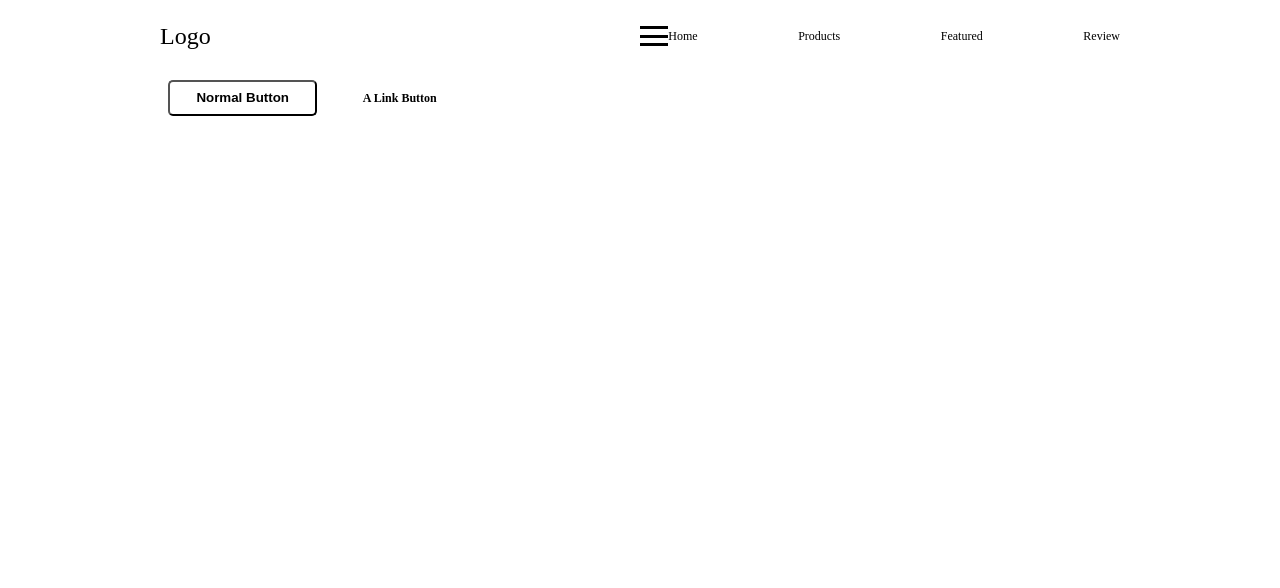
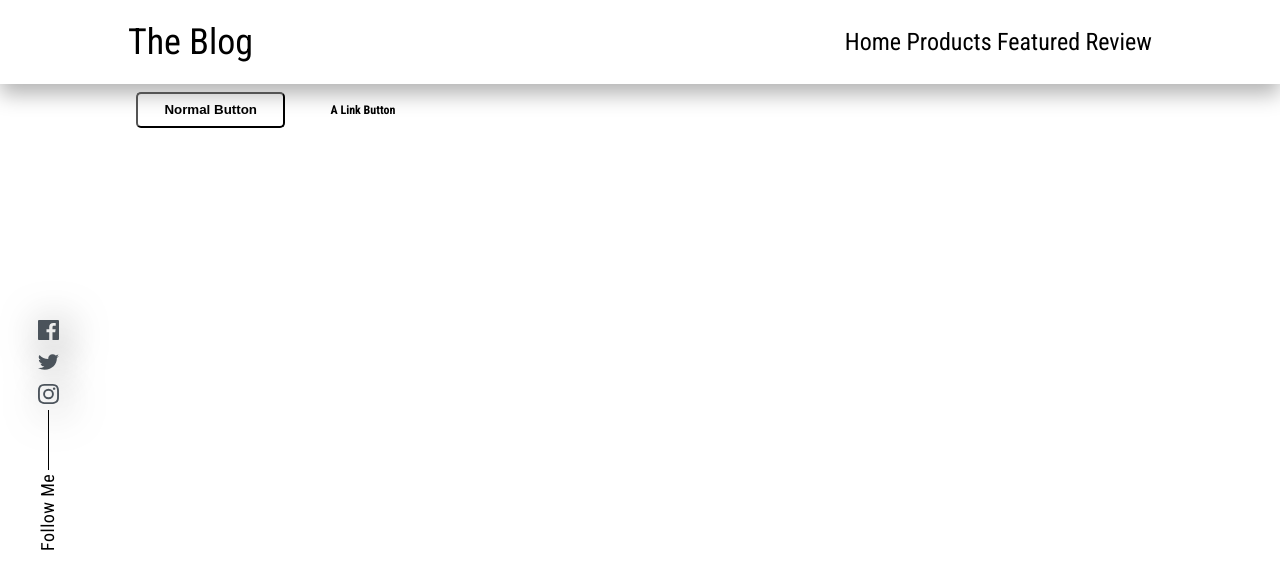
Before and after one commit to ymhaah/EXPERIMENT_nature-blog, a plain HTML site: page index.html in a window 1280 px wide. Drawn offline with nearby package versions, Linux system fonts and the light colour scheme; files that its build step writes are made by us from their sources.

Commit message:
start the pro

```diff
--- a/css/SASS/_MediaQueries.scss
+++ b/css/SASS/_MediaQueries.scss
@@ -3,7 +3,7 @@
 		font-size: 18px;
 	}
 	.Container {
-		width: 75%;
+		width: 80%;
 	}
 }
 /*For 4K */
@@ -26,13 +26,15 @@
 		font-size: 10px;
 	}
 	.Container {
-		width: 80%;
 	}
 }
 @media screen and (min-width: 1024px) {
 } /*For laptop, S-Monitor */
 
 @media screen and (min-width: 769px) {
+	header .Container nav .nList {
+		display: none;
+	}
 }
 
 @media screen and (max-width: 768px) {
--- a/css/SASS/_main.scss
+++ b/css/SASS/_main.scss
@@ -1,10 +1,11 @@
 /// variables
-$Header-hight: 6rem;
-$NavWidth: 50%;
-// $Main-Font: ;
+$Header-hight: 7rem;
+$NavWidth: 30%;
+$Main-Font: "Roboto Condensed", sans-serif;
 // $TColor: ;
 // $STColor: ;
-// $SFontSize: ;
+$MFontSize: 4rem;
+$SFontSize: 2rem;
 
 ///
 
@@ -20,11 +21,12 @@ html {
 	font-size: 12px;
 }
 body {
-	// font-family: $Main-Font;
+	font-family: $Main-Font;
 	margin: 0;
 	padding: 0;
 	overflow-x: hidden;
 	overflow-y: overlay;
+	position: relative;
 	.Container {
 		margin-inline: auto;
 	}
--- a/css/main-style.scss
+++ b/css/main-style.scss
@@ -3,10 +3,57 @@
 @import "SASS/main";
 
 ///
+
+.main__icon {
+	position: fixed;
+	display: flex;
+	flex-direction: column;
+	justify-content: space-between;
+	height: 7rem;
+	z-index: 1001;
+	left: 3%;
+	top: 40%;
+	img {
+		width: 1.7rem;
+		cursor: pointer;
+		filter: drop-shadow(6px 6px 20px rgb(0, 0, 0, 60%));
+		transition: all 300ms;
+		&:hover {
+			transform: scale(1.2, 1.2);
+		}
+	}
+	&::before,
+	&::after {
+		position: absolute;
+	}
+	&::before {
+		content: "";
+		width: 1px;
+		height: 5rem;
+		top: 7.5rem;
+		left: 45%;
+		background-color: black;
+	}
+	&::after {
+		content: "Follow Me";
+		top: 17.5rem;
+		right: 0;
+		left: 0;
+		font-size: 1.5rem;
+		font-weight: 400;
+		transform: rotate(-90deg);
+		line-height: 1.2;
+		margin: 0;
+		white-space: nowrap;
+		letter-spacing: 0.5px;
+	}
+}
+
 header {
 	width: 100vw;
 	height: $Header-hight;
 	z-index: 1000;
+	box-shadow: 0px 10px 20px 0px rgb(0, 0, 0, 30%);
 	.Container {
 		height: 100%;
 		display: flex;
@@ -15,14 +62,12 @@ header {
 		justify-content: space-between;
 		.Logo {
 			a {
-				cursor: pointer;
-				font-size: 2rem;
 				font-weight: 400;
-				// color: $TColor;
+				font-size: 3rem;
 			}
 		}
 		nav {
-			// font-size: $SFontSize;
+			font-size: $SFontSize;
 			width: $NavWidth;
 			display: flex;
 			flex-direction: row;
@@ -34,11 +79,13 @@ header {
 				align-items: center;
 				justify-content: space-between;
 				a {
+					font-weight: 300;
+					font-size: $SFontSize;
 					// color: $TColor;
+					transition: all 300ms;
 				}
-
 				a:hover {
-					// color: $STColor;
+					transform: scale(1.5, 1.5);
 				}
 			}
 			.nList {
@@ -56,7 +103,7 @@ header {
 			.nList span:nth-child(3),
 			.nList span:nth-child(4) {
 				width: 100%;
-				height: 3px;
+				height: 2px;
 				background-color: black;
 			}
 			.navList span:nth-child(1) {
@@ -64,7 +111,7 @@ header {
 				top: 20px;
 				right: 40px;
 				display: block;
-				font-size: 3rem;
+				font-size: 2.5rem;
 			}
 			.navList span:nth-child(2),
 			.navList span:nth-child(3),
@@ -78,7 +125,7 @@ header {
 			position: absolute;
 			top: -100%;
 			right: 0px;
-			background-color: black;
+			background-color: white;
 			display: flex;
 			justify-content: center;
 			align-items: center;
@@ -99,7 +146,8 @@ header {
 
 section {
 	width: 100vw;
-	height: 100vh;
+	height: calc(100vh - #{$Header-hight});
+
 	.Container {
 		height: 100%;
 		.Hero {
--- a/index.html
+++ b/index.html
@@ -4,6 +4,8 @@
 		<meta charset="UTF-8" />
 		<meta name="viewport" content="width=device-width, initial-scale=1.0" />
 		<title>Document</title>
+		<!-- Font Awesome Icons -->
+		<link rel="stylesheet" href="css/all.css" />
 		<!-- (CSS) -->
 		<link rel="stylesheet" href="css/main-style.css" />
 		<!--  -->
@@ -13,21 +15,26 @@
 			href="https://cdnjs.cloudflare.com/ajax/libs/font-awesome/5.15.3/css/all.min.css"
 		/>
 		<!--  -->
-		<!-- font is (open sans) -->
+		<!-- font is (Roboto Condensed) -->
 		<link rel="preconnect" href="https://fonts.googleapis.com" />
 		<link rel="preconnect" href="https://fonts.gstatic.com" crossorigin />
 		<link
-			href="https://fonts.googleapis.com/css2?family=Open+Sans:ital,wght@0,300;0,400;0,700;0,800;1,500&display=swap"
+			href="https://fonts.googleapis.com/css2?family=Roboto+Condensed:wght@400;700&display=swap"
 			rel="stylesheet"
 		/>
 		<!--  -->
 	</head>
 	<body>
+		<div class="main__icon">
+			<img src="css/resources/icon-facebook.svg" alt="" />
+			<img src="css/resources/icon-twitter.svg" alt="" />
+			<img src="css/resources/icon-instagram.svg" alt="" />
+		</div>
 		<!-- header section starts  -->
 		<header>
 			<div class="Container">
 				<div class="Logo">
-					<a href="#">Logo</a>
+					<a href="#">The Blog</a>
 				</div>
 				<nav>
 					<div class="nList">
```
Also changed, not shown: css/main-style.css, css/resources/icon-facebook.svg (added), css/resources/icon-instagram.svg (added), css/resources/icon-twitter.svg (added), 1 other file.
